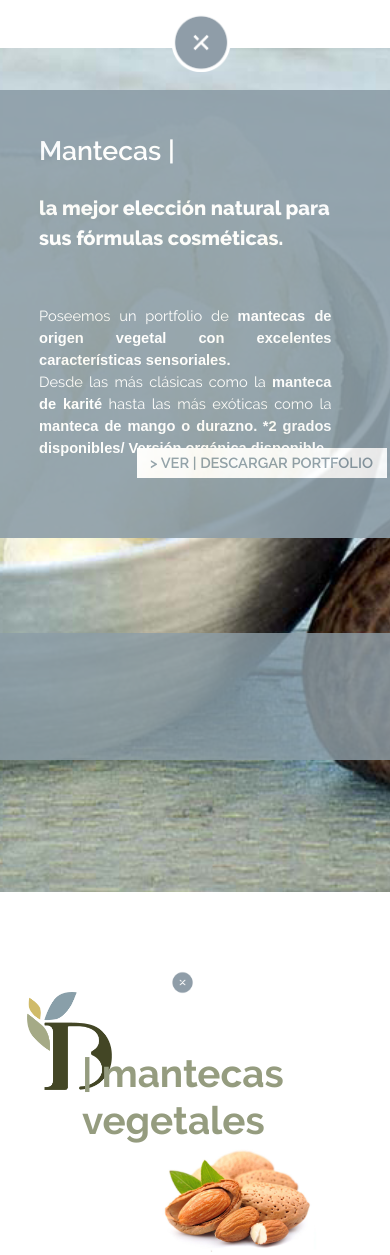
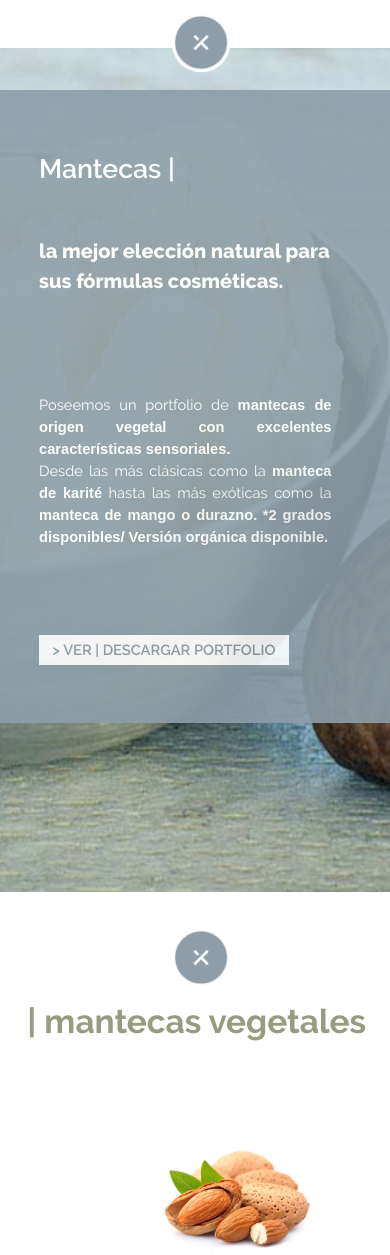
Before and after one commit to oriol119/Distributies, a plain HTML site: page mantecas.html in a window 390 px wide. Shown: the top 1255 px of the page. Drawn offline with nearby package versions, Linux system fonts and the light colour scheme.

Commit message:
mantecas responsive

```diff
--- a/css/style.css
+++ b/css/style.css
@@ -509,6 +509,7 @@ align-items: center; }
   position: absolute; width: 230px; height: 40px; left: 80vw; top: 375%; opacity: 0.7;
 }
 
+
 .portfolio{
 
   position: absolute;
@@ -1900,7 +1901,15 @@ top:115%; right: 5%; width: 70px;
   top: 8%
 }
 
-
+#mantecas_resp{
+
+  top:5%; background-color: #8D9EA8; height: 53%;
+}
+
+#frase_mantecas {
+
+  font-family: 'Title'; top: 51px; left: 21%; position: relative; font-size: 29pt; color: #959C7F;
+}
 
 /*--//FOOTER----------------------------->*/
 /*--//FOOTER----------------------------->*/
@@ -2041,6 +2050,15 @@ ul {
     width: 120vw;
   }
 
+  #btn_portf{
+  top: 80%;
+  }
+
+  #tabla_mantecas {
+
+    position: absolute; left:13%; top: 155%; width: 90%;
+
+  }
 
 
 
@@ -2567,4 +2585,31 @@ min-width: 100vw; min-height: 150vh;
   top: 35%;
 }
 
-}
+#mantecas_resp{
+
+  top:5%; background-color: #8D9EA8; height: 75%;
+}
+
+#btn_portf{
+  top: 86%;
+  left: 10%;
+  }
+
+
+  #tabla_mantecas {
+
+    position: absolute; left:2%; top: 155%; width: 120%;
+
+  }
+
+  #frase_mantecas {
+
+   top: 100px; left: 7%;  font-size: 25pt;
+  }
+
+  #close_mantecas{
+
+    top:110%; width: 60px;
+  }
+
+}
--- a/mantecas.html
+++ b/mantecas.html
@@ -22,34 +22,34 @@
 <img class="close_all"  src= "../Distributies/IMG/boto_tancar_blau.png"> </img>
 
 <div class="container_nat_emul mantecas" >
-  <div class="allemul_div" id="tex_divv" style="top:5%; background-color: #8D9EA8; height: 53%; ">
+  <div class="allemul_div" id="mantecas_resp">
     <h6 class="allproducts_title"> Mantecas |</h6>
     <h7 class="allproducts_subtitle"> la mejor elección natural para sus fórmulas cosméticas. </h7>
     <h8 class="allproducts_text" style="top: 48%;" > Poseemos un portfolio de <b> mantecas de origen vegetal con excelentes características sensoriales.</b> <br> Desde las más clásicas como la <b>manteca de karité</b> hasta las más exóticas como la <b>manteca de mango o durazno.</b>
       <b>*2 grados disponibles/ Versión orgánica disponible. </b>
     </h8>
-    <button class="aceite_mantecas" style="top: 80%;"> > VER | DESCARGAR PORTFOLIO</button>
+    <button class="aceite_mantecas" id="btn_portf"> > VER | DESCARGAR PORTFOLIO</button>
   </div>
-  <div class="blue_space "></div>
+  <div class="BR blue_space "></div>
 </div>
 
 <section  style="min-width: 100vw; min-height: 165vh;">
-  <img src="IMG/4x/logo@4x.png" style="position: relative; top: 90px; left: 7%; width: 85px;">
+  <img src="IMG/4x/logo@4x.png" class="BR" style="position: relative; top: 90px; left: 7%; width: 85px;">
 
   <img src="IMG/frutos-secos-almendras.jpg" style="position: absolute; top: 135%; right: 14%; width: 200px;">
 
-  <img src="IMG/4x/distributies@4x.png" style="position: absolute; top:261%; left: 21%;  width: 280px;">
-  <img src="IMG/4x/text_distributies@4x.png" style="position: absolute; top: 265%; left: 24%; width: 200px;">
+  <img src="IMG/4x/distributies@4x.png" class="BR" style="position: absolute; top:261%; left: 21%;  width: 280px;">
+  <img src="IMG/4x/text_distributies@4x.png" class="BR" style="position: absolute; top: 265%; left: 24%; width: 200px;">
 
-  <img src="IMG/4x/logo@4x.png" style="position: absolute; top: 250%; left: 12%; width: 80px;">
+  <img src="IMG/4x/logo@4x.png" class="BR" style="position: absolute; top: 250%; left: 12%; width: 80px;">
 
-  <img class="close_all"  src= "../Distributies/IMG/boto_tancar_blau.png" style="top:115%; right: 5%; width: 6%;"> </img>
+  <img class="close_all" id="close_mantecas" src= "../Distributies/IMG/boto_tancar_blau.png" > </img>
 
-  <h2 class="ace_vege" style="font-family: 'Title'; top: 51px; left: 21%; position: relative; font-size: 29pt; color: #959C7F"> | mantecas vegetales</h2>
+  <h2 class="ace_vege" id="frase_mantecas"> | mantecas vegetales</h2>
 
-  <img src="IMG/4x/taula2.png" style="position: absolute; left:13%; top: 155%; width: 90%;">
+  <img src="IMG/4x/taula2.png" id="tabla_mantecas" >
 
-  <button class="portfolio" id="page" style="top: 257%;"></button>
+  <button class="portfolio" id="page" style="top: 200%;"></button>
 
 
 </section >
```
